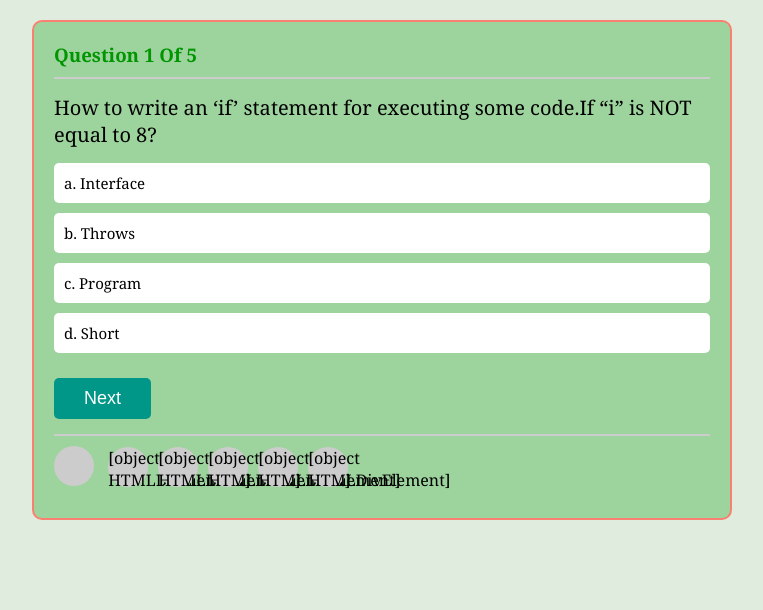
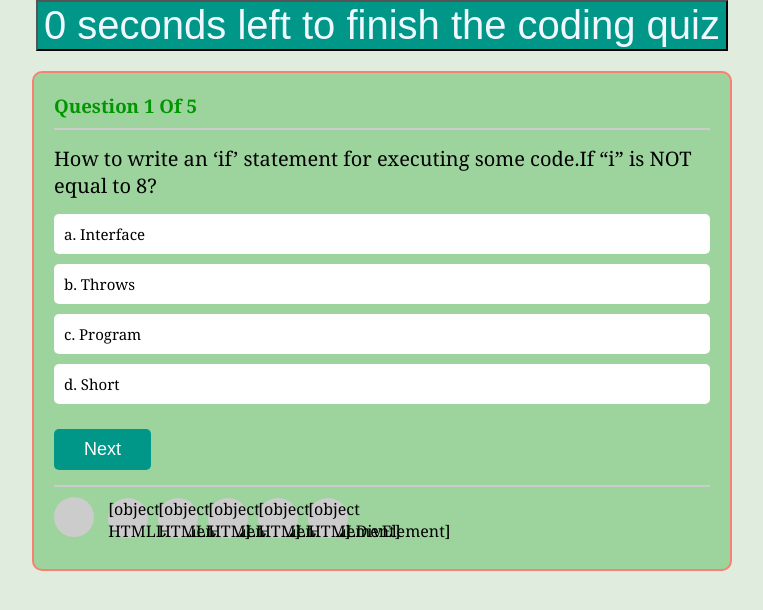
Before and after one commit to abiryusuf/Web-APIs-HW_4-, a plain HTML site: page index.html in a window 1280 px wide. Shown: the whole page, without its empty margins (258-1021 px from the left). Drawn offline with Linux system fonts and the light colour scheme.

Commit message:
updateTimer

```diff
--- a/index.html
+++ b/index.html
@@ -7,6 +7,9 @@
     <link rel="stylesheet" href="style.css">
 </head>
 <body>
+    <div class="time">
+        <button id ="start">Time Start</button>
+    </div>
     <div class="quiz-container">
         <div class="question-number">
             <h3>Question <span class="question-num-value"></span> Of <span class="total-question"></span></h3>
--- a/script.js
+++ b/script.js
@@ -8,9 +8,24 @@ var totalQuestion =document.querySelector(".total-question");
 var options = document.querySelector(".options").children;
 var ansTracker = document.querySelector(".answers-tracker");
 var qusIndex;
+var timeStart = document.querySelector("#start");
 
 var index =0;
+var secondsLeft =5;
 
+function setTime() {
+    var timerInterval = setInterval(function() {
+      secondsLeft--;
+      timeStart.textContent = secondsLeft + " seconds left to finish the coding quiz";
+
+      if(secondsLeft === 0) {
+        clearInterval(timerInterval);
+        sendMessage();
+      }
+
+    }, 1000);
+  }
+  setTime();
 var questions = [
     {
      q:" Which function of an Array object calls a function for each element in the array?",
--- a/style.css
+++ b/style.css
@@ -6,6 +6,15 @@ body{
     background-color:rgb(224, 236, 221);
     font-family: Cambria, Cochin, Georgia, Times, 'Times New Roman', serif;
 
+}
+#start{
+    font-size: 40px;
+    background-color: #009688;
+
+    color: aliceblue;
+}
+div.time{
+    text-align: center;
 }
 .quiz-container{
     max-width: 700px;
```
